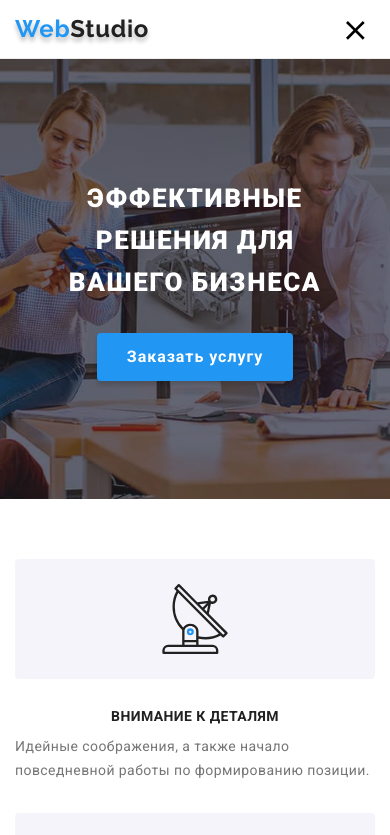
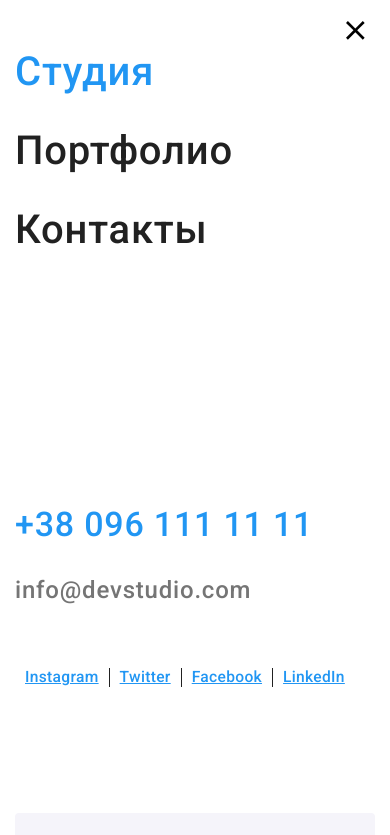
Before and after one commit to RomanKuranov/goit-markup-hw-08, a plain HTML site: page index.html in a window 390 px wide. Both pictures are taken after a click on the button 355 px from the left and 28 px from the top of the page. Shown: the top 835 px of the page. Drawn offline with nearby package versions, Linux system fonts and the light colour scheme.

Commit message:
правки

```diff
--- a/index.html
+++ b/index.html
@@ -45,7 +45,7 @@
             <use class="menu-button__icon-close" href="./images/icons.svg#close-menu"></use>
           </svg>
         </button>
-        <div class="mobail-menu is-open" id="mobail-menu" data-menu>
+        <div class="mobail-menu" id="mobail-menu" data-menu>
             <ul class="list site-nav">
               <li class="site-nav__item">
                 <a href="./index.html" class="link site-nav__link site-nav__link--current">Студия</a>
--- a/sass/components/_header.scss
+++ b/sass/components/_header.scss
@@ -64,15 +64,20 @@
   letter-spacing: 0.02em;
 
   background-color: $white-text-color;
-  @media screen and (max-width: 479px) {
-    padding: 48px 15px;
+  @media screen and (max-width: 767px) {
   }
   &.is-open {
+    padding: 48px 40px;
     display: block;
-    @media screen and (min-width: 768px) {
+    @media screen and (max-width: 767px) {
       display: flex;
+
+      height: 100%;
+      flex-direction: column;
+      justify-content: space-between;
     }
   }
+
   @media screen and (min-width: 768px) {
     position: relative;
 
@@ -86,10 +91,12 @@
   }
 }
 .site-nav {
-  margin-bottom: 302px;
-  @media screen and (max-width: 479px) {
-    margin-bottom: 250px;
-  }
+  // margin-bottom: 302px;
+  // @media screen and (max-width: 767px) {
+  //   // margin-bottom: 250px;
+  //   font-size: 34px;
+  //   color: $accent-color;
+  // }
   @media screen and (min-width: 768px) {
     display: flex;
     margin: 0;
@@ -149,6 +156,10 @@
   display: flex;
   flex-direction: column;
   margin-bottom: 64px;
+  @media screen and (max-width: 767px) {
+    font-size: 34px;
+    color: $accent-color;
+  }
   @media screen and (min-width: 768px) {
     margin: 0;
     padding: 21px 0;
@@ -241,11 +252,18 @@
   line-height: 1.22;
   letter-spacing: 0.02em;
 
-  @media screen and (max-width: 479px) {
+  @media screen and (max-width: 767px) {
     font-size: 4vw;
+    display: flex;
+    flex-direction: column;
+    justify-content: space-between;
+    height: 100%;
   }
   &__item {
     padding: 0 10px;
+  }
+  &__item:first-child {
+    padding-left: 0;
   }
   &__item:not(:last-child) {
     border-right: 1px solid $secondary-text-color;
```
